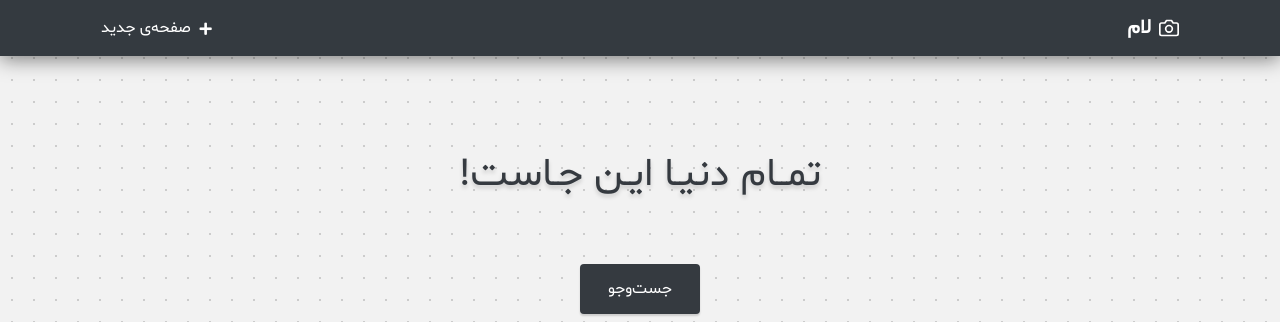
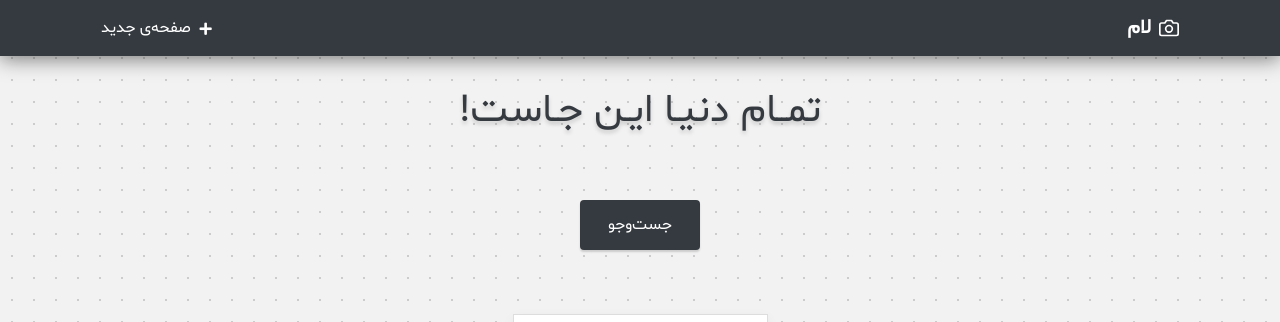
Before and after one commit to mrouhi13/laum, a Django app: template webapp/templates/webapp/index.html in a window 1280 px wide. Shown: the top 322 px of the page. Run offline with Django 3.2, Linux system fonts and the light colour scheme; the template is opened without the code that fills it: most values are stand-ins (such as "Sample title", 1, 10 or a date in 2020); some libraries are stand-ins or nearby versions.

Commit message:
Fix index page style

```diff
--- a/webapp/static/webapp/css/style.css
+++ b/webapp/static/webapp/css/style.css
@@ -62,7 +62,6 @@ label {
     height: 23px;
     position: relative;
     display: inline-block;
-    margin: 0 4px;
     top: 4px;
 }
 
@@ -87,7 +86,7 @@ label {
 
 .jumbotron {
     padding-top: calc(var(--jumbotron-padding-y) * 2);
-    padding-bottom: calc(var(--jumbotron-padding-y) * 2);
+    /*padding-bottom: calc(var(--jumbotron-padding-y) * 2);*/
     margin-bottom: 0;
     background-color: transparent;
 }
@@ -541,6 +540,12 @@ footer li:first-child {
     }
 }
 
+@media all and (min-width: 576px) {
+    .jumbotron {
+        padding: 2rem;
+    }
+}
+
 @media all and (max-width: 375px) {
     .jumbotron-heading {
         font-size: 2rem;
--- a/webapp/templates/webapp/index.html
+++ b/webapp/templates/webapp/index.html
@@ -2,7 +2,7 @@
 {% load static %}
 {% block content %}
     {% include 'webapp/includes/search.html' %}
-    <div class="random-page">
+    <div class="random-page mb-4">
         {% if random_data %}
             <div class="row justify-content-center">
                 {% for data in random_data %}
```
